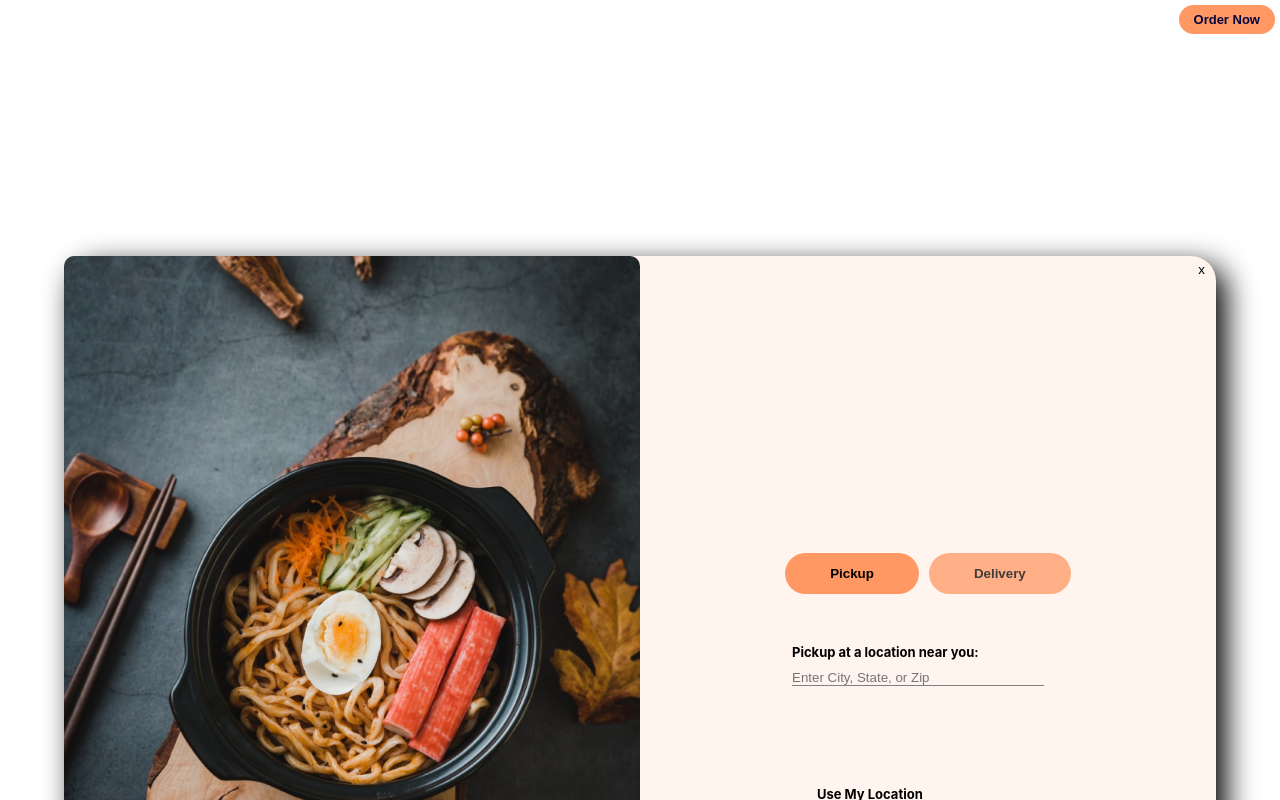
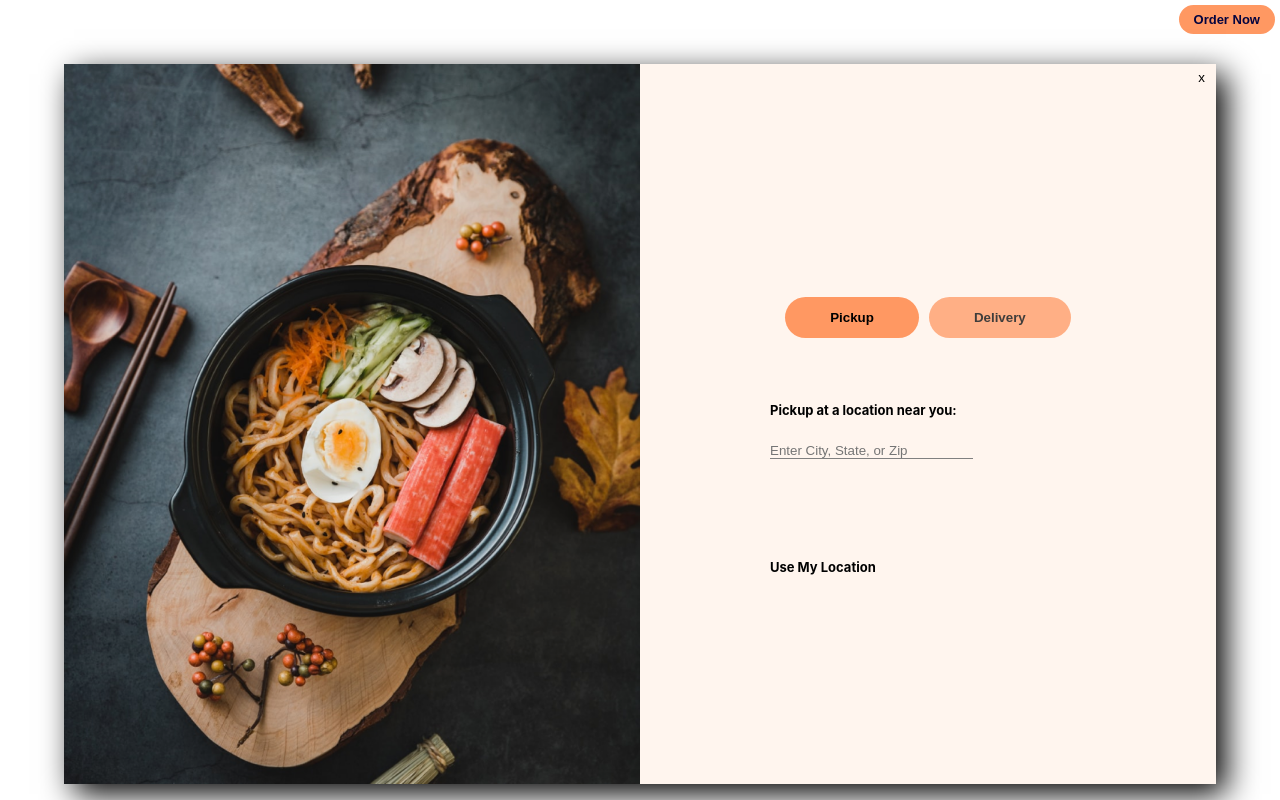
Before and after one commit to joseph-trierweiler/10-11, a React (Create React App) app: page / in a window 1280 px wide. Both pictures are taken after a click on the button "Order Now". Shown: the top 800 px of the page. Built offline with nearby package versions, Linux system fonts and the light colour scheme.

Commit message:
made necessary changes to CSS and functional components

```diff
--- a/src/components/ordernow/orderNow.jsx
+++ b/src/components/ordernow/orderNow.jsx
@@ -1,50 +1,79 @@
-import './orderNow.css'
+import './orderNowModule.css'
 import Noodles from '../../assets/images/background_noodle.png'
 import React from "react";
-import ReactDOM from "react-dom";
+import ReactDOM from "react-dom/client";
 
-export class OrderPage extends React.Component {
-  constructor(props) {
-    super(props);
-    this.onButtonClick = this.onButtonClick.bind(this);
+const OrderButton = () => {
+  const onOrderButtonPress = () =>
+  { const root = ReactDOM.createRoot(document.getElementById('panel'))
+      root.render(<OrderPage />);
+      document.getElementById("orderButton").style.opacity = "1";
+      console.log("hi!")
   }
 
-  onButtonClick(idName) {
-    const btn = document.getElementById(idName);
+  return (
+    <button
+      id="orderButton"
+      onClick={ () => onOrderButtonPress()}
+    >
+      Order Now
+    </button>
+  );
+}
+
+export default OrderButton;
+
+
+
+
+const OrderPage =() =>{
+
+  const onButtonClick = (e) =>  {
+    const btn = document.getElementById(e.target.id);
     const notSelected = ".75";
     const selected = "1";
     btn.style.opacity = notSelected ? selected : notSelected;
 
-    if (idName === "pickup") {
+    console.log(e.target.id)
+    if (e.target.id === "pickup") {
       document.getElementById("delivery").style.opacity = notSelected;
+      document.getElementById('labelText').innerHTML = "Pickup at location"
+      document.getElementById('inputText').placeholder = "Enter City, State, or Zip"
+
+
     } else {
       document.getElementById("pickup").style.opacity = notSelected;
+      document.getElementById('labelText').innerHTML = "Deliver to address"
+      document.getElementById('inputText').placeholder = "Please type your address"
     }
-  }
+  };
 
-  closePanel(){
-    ReactDOM.unmountComponentAtNode(document.getElementById('panel'))
-    document.getElementById("orderButton").style.opacity = ".8"
-  }
-  render() {
+  const closePanel = () =>{
+    document.getElementById('orderModal').remove();
+    // ReactDOM.unmount(document.getElementById('orderModal'));
+    document.getElementById("orderButton").style.opacity = ".8";
+  };
+
 
     return (
-      <div class="orderModal">
-        <img alt="this is a pic" src = {Noodles} id="leftPanel"/>
-        <div id="rightPanel">
-          <button id = "xbutton" onClick={() => this.closePanel()}>x</button>
-          <div id="buttonSection">
+      <div class="orderModal" id = "orderModal">
+        <img alt="this is a pic" src = {Noodles} class="leftPanel panel"/>
+        <div class="rightPanel panel">
+          <button class = "xbutton" onClick={closePanel}>x</button>
+          <div class="buttonSection">
             <div>
               <button
                 id="pickup"
-                onClick={() => this.onButtonClick("pickup")}
+                class = "pickup"
+                onClick={e => onButtonClick(e)}
               >
                 Pickup
               </button>
 
               <button
                 id="delivery"
-                onClick={() => this.onButtonClick("delivery")}
+                class="delivery"
+                onClick={e => onButtonClick(e)}
               >
                 Delivery
               </button>
@@ -52,50 +81,20 @@ export class OrderPage extends React.Component {
             </div>
 
 
-            <div id="location">
-              <label for="locationInfo">Pickup at a location near you: </label>
+            <div class="location">
+              <label for="locationInfo" id = "labelText">Pickup at a location near you: </label>
               <br/>
               <input
-                id="locationInfo"
+                class="locationInfo"
                 type="text"
                 placeholder="Enter City, State, or Zip"
+                id = "inputText"
               />
             </div>
 
-            <div id="useMyLocation">Use My Location</div>
+            <div class="useMyLocation">Use My Location</div>
           </div>
         </div>
       </div>
     );
-  }
 }
-
-export class OrderButton extends React.Component {
-  constructor(props) {
-    super(props);
-    this.onOrderButtonPress = this.onOrderButtonPress.bind(this);
-  }
-
-  onOrderButtonPress() {
-    ReactDOM.render(<OrderPage id = "orderPage" />, document.getElementById("panel"));
-    document.getElementById("orderButton").style.opacity = "1";
-  }
-
-  render() {
-    const buttonStyle = {
-       opacity: ".8"
-    };
-
-    return (
-      <button
-        id="orderButton"
-        style = {buttonStyle}
-        onClick={this.onOrderButtonPress}
-      >
-        Order Now
-      </button>
-    );
-  }
-}
-
-ReactDOM.render(<OrderButton />, document.getElementById("root"));
--- a/src/components/ordernow/orderNow.css
+++ b/src/components/ordernow/orderNowModule.css
@@ -2,11 +2,12 @@ body, html{
     font-family: Inter, sans-serif;
 }
 
-#xbutton:hover{
-    color:antiquewhite
+.xbutton:hover{
+    color:#FAEBD7;
+
 }
 
-#xbutton{
+.xbutton{
     position: absolute;
     top: 5px;
     right: 5px;
@@ -15,7 +16,7 @@ body, html{
 }
 
 #orderButton{
-    border-Radius: 35px;
+    border-radius: 35px;
     font-Size: 13px;
     border: none;
     color: rgb(4, 4, 63);
@@ -25,49 +26,48 @@ body, html{
     right: 5px;
     font-weight: bold;
     background-color:#FF9862;
+    opacity: .8;
 }
 
 #orderButton:hover{
     opacity: 1;
-    color: white
+    color: #FAEBD7;
 }
 
 .orderModal{
     display: flex;
-    align-Items: center;
-    justify-Content: center;
-    margin: 20%  5%;
+    align-items: center;
+    justify-content: center;
+    margin: 5%  5%;
     width: 90%;
-    border-Radius: 25px;
     position: sticky;
-    box-Shadow: 10px 10px 30px;
-    background-color: seashell;
+    box-shadow: 10px 10px 30px;
+    background-color: #FFF5EE;
+}
+
+.panel{
+    float: left;
+    width: 50%;
 }
 
 .orderModal #leftPanel{
-    width: 50%;
-    float: left;
-    height: 100%;
     border-radius: 10px;
-    background-color: seashell;
+    background-color: #FFF5EE;
 }
 
 .orderModal #rightPanel{
-    width: 50%;
-    background-color: seashell;
-    float: right;
-    height: 100%;
+    background-color: #FFF5EE;
     border-radius: 10px;
 }
 
-#buttonSection {
+.buttonSection {
     text-align: center;
-    font-size: large;
+    font-size: 18px;
     padding: 2px;
-    padding-top: 125px;
+    padding-top: 7vw;
 }
 
-#pickup {
+.pickup {
       padding: 13px 45px;
       border-radius: 25px;
       border-width: 0px;
@@ -75,7 +75,7 @@ body, html{
       font-weight: bold
     }
 
-#delivery {
+.delivery {
       padding: 13px 45px;
       margin-left: 10px;
       border-radius: 25px;
@@ -85,30 +85,34 @@ body, html{
       opacity: .75;
     }
 
-#location {
+.location {
       padding: 30px;
       font-weight: bold;
       font-size: 13px;
       text-align: left;
-      padding-top: 50px;
+      padding-top: 5vw;
       padding-bottom: 100px;
-      padding-left: 150px
+      padding-left: 10vw;
+      position: relative;
     }
 
-#locationInfo {
+.locationInfo {
       padding: 0px;
-      color: gray;
+      color: #808080;
       border-width: 0px;
       background-color: transparent;
       text-align: left;
       border-bottom: 1px solid;
-      padding-top: 10px;
-      padding-right: 75px;
+      padding-top: 2vw;
+      padding-right: 2vw;
+      outline: none;
     }
 
-#useMyLocation{
+ .useMyLocation{
     font-size: 13px;
     text-align: left;
-    padding-left: 175px;
+    padding-left: 10vw;
     font-weight: bolder;
+    position: relative;
+    padding-bottom: 5vw;
 }
--- a/src/index.js
+++ b/src/index.js
@@ -3,8 +3,7 @@ import ReactDOM from 'react-dom/client';
 import './index.css';
 import App from './App';
 import reportWebVitals from './reportWebVitals';
-import { OrderButton }  from './components/ordernow/orderNow';
-import { OrderPage } from './components/ordernow/orderNow';
+import OrderButton  from './components/ordernow/orderNow';
 
 const root = ReactDOM.createRoot(document.getElementById('root'));
 root.render(
```
